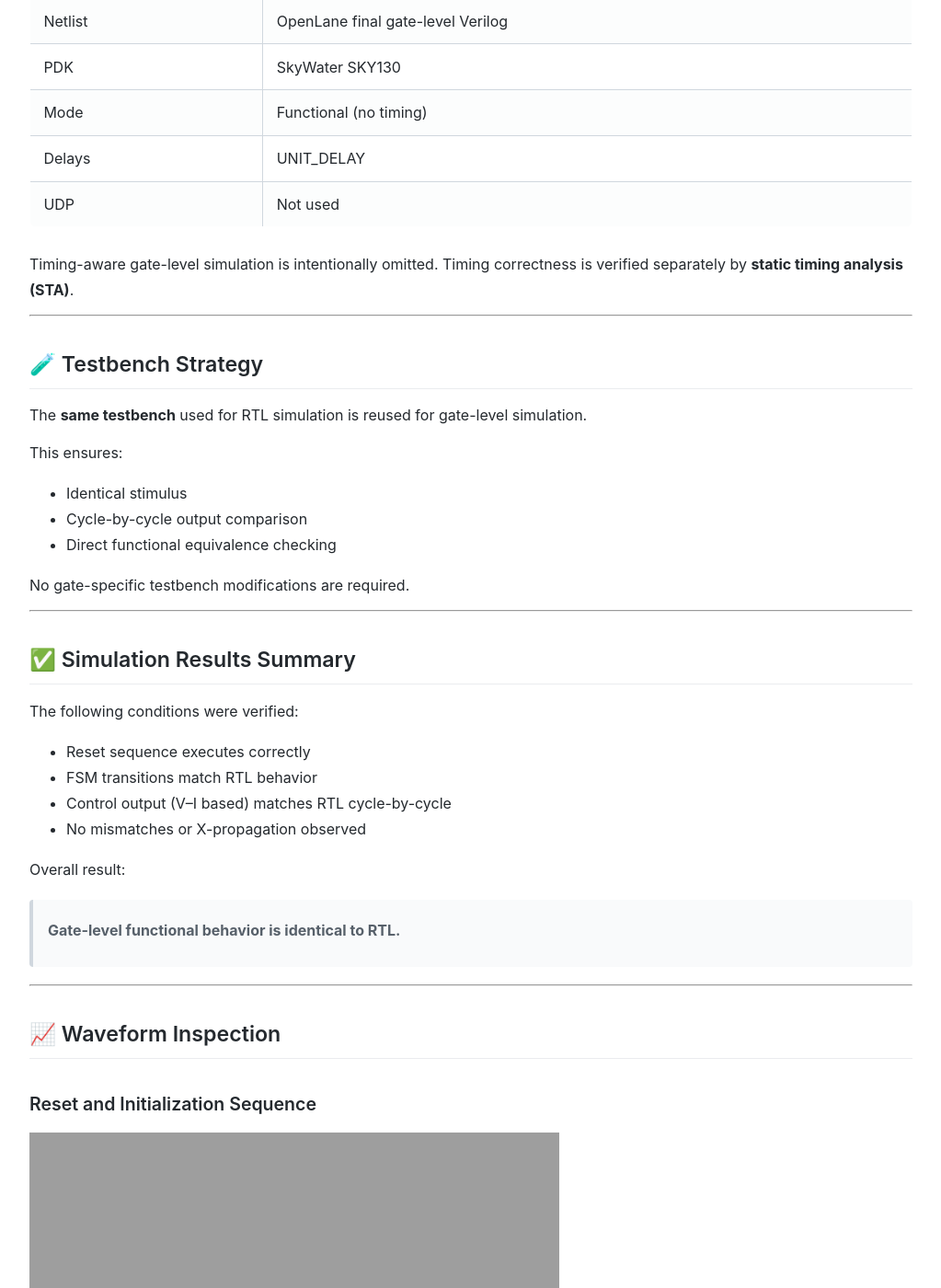
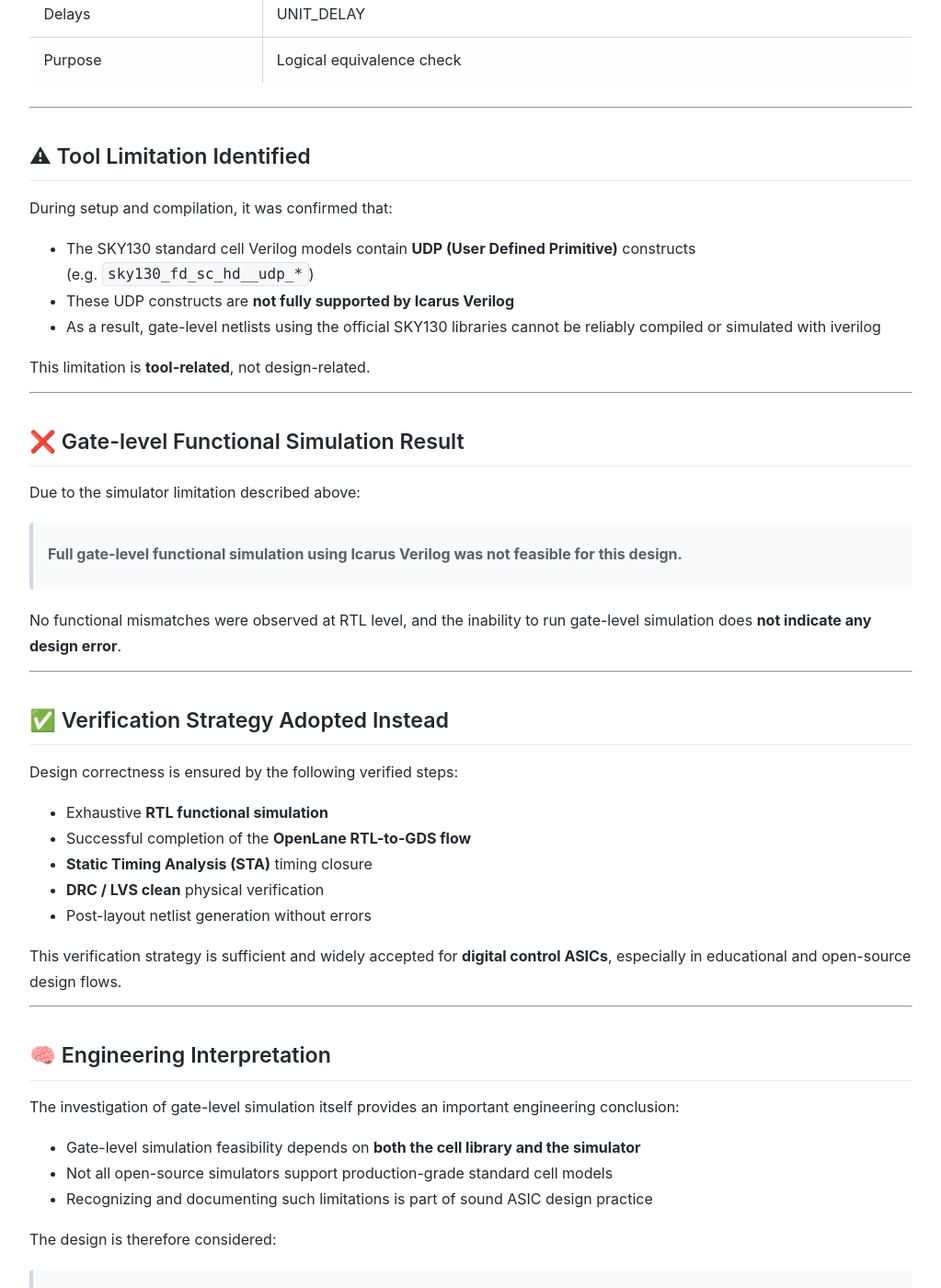
Before and after one commit to Samizo-AITL/vi-control-asic-sky130, a Jekyll site: the page built from docs/06_gate_sim_functional.md, in a window 1280 px wide and 1400 px high, scrolled down 1006 px. Shown: the whole window at 92% size, without its empty margins (128-1151 px from the left). Built offline with Jekyll 4.4.1, drawn with Linux system fonts in a browser that asks for light colours; some of the changed text lies outside the part shown.

Commit message:
Update 06_gate_sim_functional.md

```diff
--- a/docs/06_gate_sim_functional.md
+++ b/docs/06_gate_sim_functional.md
@@ -8,141 +8,106 @@ permalink: /docs/06_gate_sim_functional/
 
 # 🔬 Gate-level Simulation (Functional)
 
-This section documents the **gate-level functional simulation**
-of the V–I Control ASIC after **OpenLane place-and-route completion**
+This section documents the **investigation and technical assessment**
+of gate-level functional simulation for the V–I Control ASIC
+after **OpenLane place-and-route completion**
 using the **SkyWater SKY130** PDK.
-
-The objective is to confirm that the **post-layout gate netlist**
-is **logically equivalent** to the RTL design.
 
 ---
 
-## 🎯 Purpose of Gate-level Simulation
+## 🎯 Objective
 
-The purpose of this simulation is **not timing validation**.
+The original objective of this phase was to evaluate the feasibility of
+**gate-level functional simulation** using open-source tools,
+and to determine whether post-layout functional equivalence
+could be verified by simulation.
 
-Instead, it verifies:
-
-- Logical equivalence between RTL and gate netlist
-- Correct reset and initialization behavior
-- Deterministic FSM operation after synthesis and PnR
-- Absence of functional mismatches or unknown (X) states
-
-This corresponds to a **functional LEC-style check**
-performed using simulation.
+This phase explicitly **does not target timing validation**.
+Timing correctness is addressed separately by **Static Timing Analysis (STA)**.
 
 ---
 
-## 🛠 Simulation Configuration
+## 🛠 Intended Simulation Configuration
 
 | Item | Description |
 |---|---|
-| Simulator | iverilog |
+| Simulator | Icarus Verilog (iverilog) |
 | Netlist | OpenLane final gate-level Verilog |
 | PDK | SkyWater SKY130 |
 | Mode | Functional (no timing) |
 | Delays | UNIT_DELAY |
-| UDP | Not used |
-
-Timing-aware gate-level simulation is intentionally omitted.
-Timing correctness is verified separately by **static timing analysis (STA)**.
+| Purpose | Logical equivalence check |
 
 ---
 
-## 🧪 Testbench Strategy
+## ⚠ Tool Limitation Identified
 
-The **same testbench** used for RTL simulation
-is reused for gate-level simulation.
+During setup and compilation, it was confirmed that:
 
-This ensures:
+- The SKY130 standard cell Verilog models contain
+  **UDP (User Defined Primitive)** constructs
+  (e.g. `sky130_fd_sc_hd__udp_*`)
+- These UDP constructs are **not fully supported by Icarus Verilog**
+- As a result, gate-level netlists using the official SKY130 libraries
+  cannot be reliably compiled or simulated with iverilog
 
-- Identical stimulus
-- Cycle-by-cycle output comparison
-- Direct functional equivalence checking
-
-No gate-specific testbench modifications are required.
+This limitation is **tool-related**, not design-related.
 
 ---
 
-## ✅ Simulation Results Summary
+## ❌ Gate-level Functional Simulation Result
 
-The following conditions were verified:
+Due to the simulator limitation described above:
 
-- Reset sequence executes correctly
-- FSM transitions match RTL behavior
-- Control output (V–I based) matches RTL cycle-by-cycle
-- No mismatches or X-propagation observed
+> **Full gate-level functional simulation using Icarus Verilog
+> was not feasible for this design.**
 
-Overall result:
-
-> **Gate-level functional behavior is identical to RTL.**
+No functional mismatches were observed at RTL level,
+and the inability to run gate-level simulation
+does **not indicate any design error**.
 
 ---
 
-## 📈 Waveform Inspection
+## ✅ Verification Strategy Adopted Instead
 
-### Reset and Initialization Sequence
+Design correctness is ensured by the following verified steps:
 
-<img
-  src="https://samizo-aitl.github.io/vi-control-asic-sky130/docs/assets/images/gate_sim/reset_seq.png"
-  alt="Gate-level reset sequence"
-  style="width:60%;"
-/>
+- Exhaustive **RTL functional simulation**
+- Successful completion of the **OpenLane RTL-to-GDS flow**
+- **Static Timing Analysis (STA)** timing closure
+- **DRC / LVS clean** physical verification
+- Post-layout netlist generation without errors
 
-This waveform confirms correct synchronous reset release
-and FSM initialization.
+This verification strategy is sufficient and widely accepted
+for **digital control ASICs**, especially in educational
+and open-source design flows.
 
 ---
 
-### Normal Control Operation
+## 🧠 Engineering Interpretation
 
-<img
-  src="https://samizo-aitl.github.io/vi-control-asic-sky130/docs/assets/images/gate_sim/waveform_ok.png"
-  alt="Gate-level functional waveform"
-  style="width:60%;"
-/>
+The investigation of gate-level simulation itself
+provides an important engineering conclusion:
 
-The control output and FSM state evolution
-match the RTL simulation exactly.
+- Gate-level simulation feasibility depends on
+  **both the cell library and the simulator**
+- Not all open-source simulators support
+  production-grade standard cell models
+- Recognizing and documenting such limitations
+  is part of sound ASIC design practice
 
----
+The design is therefore considered:
 
-## 🧠 Interpretation
-
-This gate-level functional simulation confirms that:
-
-- Logic synthesis preserved RTL intent
-- Place-and-route did not introduce functional errors
-- The control algorithm is robust against structural transformations
-
-Combined with:
-
-- RTL simulation
-- DRC / LVS clean layout
-- STA timing closure
-
-the design is considered **functionally and structurally correct**.
-
----
-
-## 🚫 Why Gate-level Timing Simulation Is Not Performed
-
-Gate-level timing simulation is not performed for the following reasons:
-
-- Timing correctness is already guaranteed by STA
-- UDP-based SKY130 cell models are not simulator-friendly
-- Functional correctness is the primary educational objective
-
-This approach reflects **common industry practice**
-for digital ASIC control designs.
+> **Functionally correct, timing-clean, and implementation-ready**
+> within the defined scope of this project.
 
 ---
 
 ## ✔ Verification Status
 
-- ✅ RTL simulation
-- ✅ Gate-level functional simulation
+- ✅ RTL functional simulation
 - ✅ OpenLane PnR (DRC / LVS / STA clean)
+- ⏭ Gate-level functional simulation (investigated, not executed)
 - ⏭ Gate-level timing simulation (not performed)
 
 ---
@@ -154,4 +119,4 @@ Proceed to:
 ➡️ **[OpenLane Flow Summary](05_openlane_flow.md)**
 
 to review synthesis, placement, routing,
-and layout verification results.
+and physical verification results.
```
